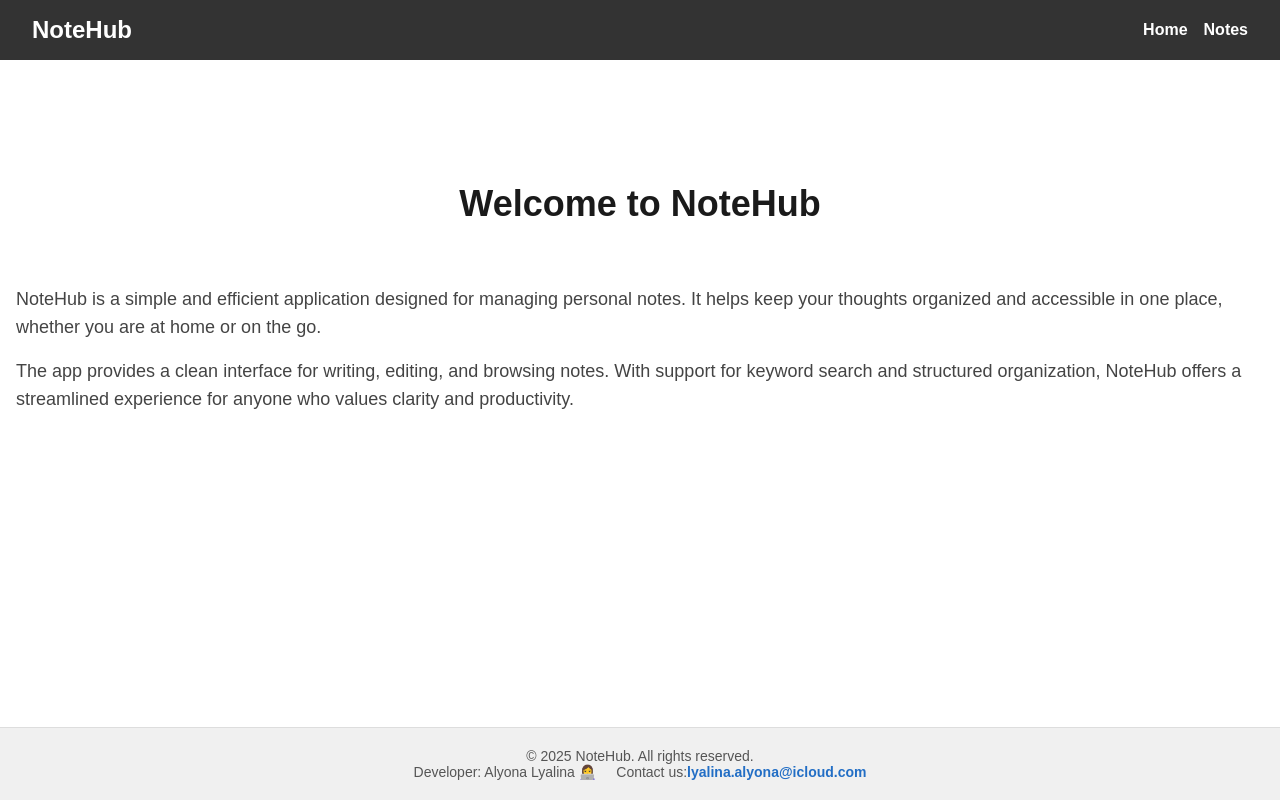
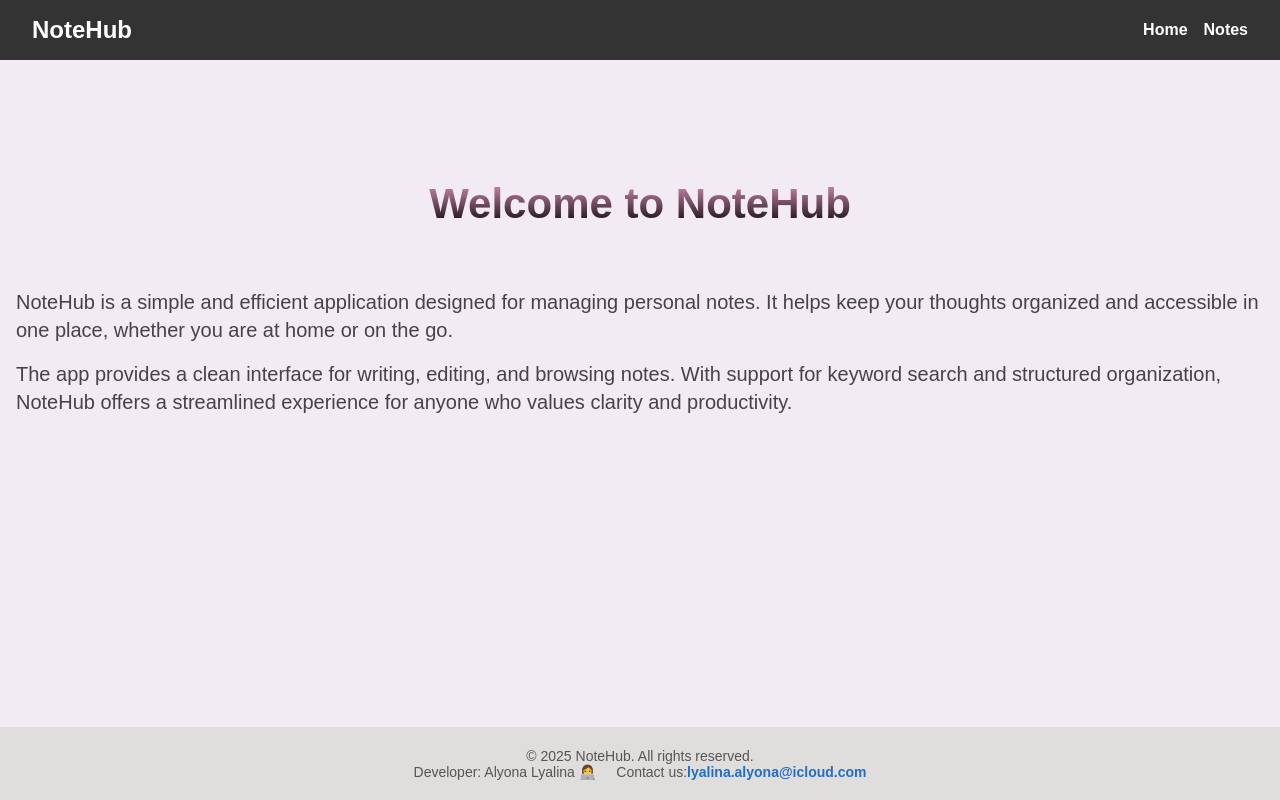
Before and after one commit to Alyona-Lyalina/06-notehub-nextjs, a Next.js app: page / in a window 1280 px wide. Built offline with nearby package versions, Linux system fonts and the light colour scheme.

Commit message:
update some styles

```diff
--- a/app/globals.css
+++ b/app/globals.css
@@ -16,6 +16,7 @@ body {
   font-family: Arial, Helvetica, sans-serif;
   -webkit-font-smoothing: antialiased;
   -moz-osx-font-smoothing: grayscale;
+  background-color: rgb(242, 235, 243);
 }
 
 * {
--- a/app/notes/NotesPage.module.css
+++ b/app/notes/NotesPage.module.css
@@ -1,7 +1,7 @@
 .app {
   width: 100%;
   max-width: 1440px;
-  margin: 0px auto;
+  margin: 48px auto;
   padding: 0 16px 16px;
   flex: 1;
 }
--- a/app/notes/[id]/NoteDetails.module.css
+++ b/app/notes/[id]/NoteDetails.module.css
@@ -1,9 +1,9 @@
 .container {
   max-width: 800px;
-  margin: 32px auto;
-  padding: 24px;
+  margin: 120px auto;
+  padding: 34px;
   background-color: #ffffff;
-  border-radius: 8px;
+  border-radius: 10px;
   box-shadow: 0 4px 12px rgba(0, 0, 0, 0.05);
 }
 
--- a/app/page.module.css
+++ b/app/page.module.css
@@ -15,16 +15,23 @@
 }
 
 .title {
-  font-size: 36px;
+  font-size: 42px;
   font-weight: 700;
   color: #1a1a1a;
   margin-bottom: 60px;
   text-align: center;
+ background: linear-gradient(to bottom, #dd93be, #000000);
+  background-clip: text;
+  -webkit-background-clip: text;
+  -webkit-text-fill-color: transparent;
+  color: transparent;
 }
 
+
 .description {
-  font-size: 18px;
+  font-size: 20px;
   color: #444444;
   line-height: 28px;
   margin-bottom: 16px;
+
 }
--- a/components/Footer/Footer.module.css
+++ b/components/Footer/Footer.module.css
@@ -1,6 +1,6 @@
 .footer {
   padding: 20px;
-  background-color: #f0f0f0;
+  background-color: #e0dddd;
   text-align: center;
   font-size: 14px;
   color: #555;
--- a/components/Loader/Loader.tsx
+++ b/components/Loader/Loader.tsx
@@ -10,6 +10,7 @@ export default function Loader({ loading = true }) {
         size={80}
         speedMultiplier={1}
       />
+      <p className={css.text}>Loading, please wait...</p>
     </div>
   );
 }
--- a/components/NoteList/NoteList.module.css
+++ b/components/NoteList/NoteList.module.css
@@ -16,7 +16,7 @@
     display: flex;
     flex-direction: column;
     justify-content: space-between;
-    min-height: 180px;
+    min-height: 190px;
   }
 
   .title {
```
Also changed, not shown: app/notes/loading.tsx (+3 -5 lines).
